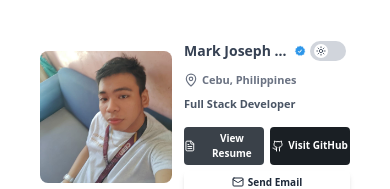
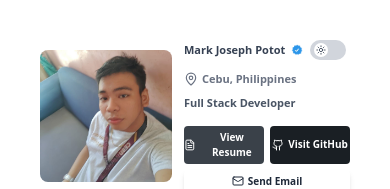
Before and after one commit to Mark20042/portofolio-simple, a React (Vite) app: page / in a window 390 px wide. Shown: the top 189 px of the page. Built offline with nearby package versions, Linux system fonts and the light colour scheme.

Commit message:
fix: adjust header title styling for better text handling

```diff
--- a/src/pages/landing/components/Header.tsx
+++ b/src/pages/landing/components/Header.tsx
@@ -33,21 +33,18 @@ const Header = () => {
   const toggleDarkMode = () => setIsDarkMode(!isDarkMode);
 
   return (
-
     <div className="flex flex-row items-center md:justify-between gap-3 md:gap-8 p-4 md:py-8 mt-2 md:mt-8">
-
       <div className="rounded-lg overflow-hidden w-33 sm:w-36 md:w-56 aspect-square relative shrink-0">
         <img
           src={Me.picture}
           alt="Ako Rani"
-
           className="absolute inset-0 w-full h-full object-cover object-top"
         />
       </div>
 
       <div className="flex flex-col justify-center flex-3 text-left py-2 min-w-0">
         <div className="flex flex-row items-center gap-1 sm:gap-2 w-full pr-1">
-          <h1 className="font-sans text-[14px] sm:text-xl md:text-4xl font-bold text-gray-700 dark:text-gray-100 truncate min-w-0">
+          <h1 className="font-sans text-[11px] sm:text-xl md:text-4xl font-bold text-gray-700 dark:text-gray-100 whitespace-nowrap min-w-0">
             {Me.name}
           </h1>
           <img
```
